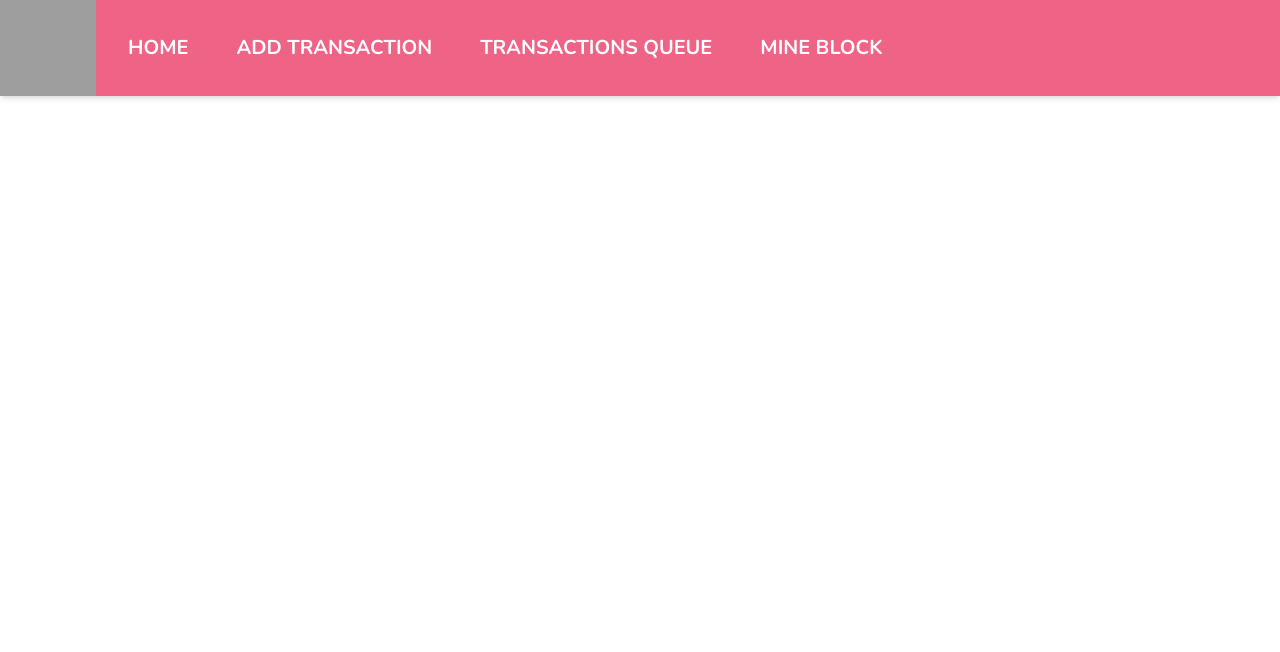
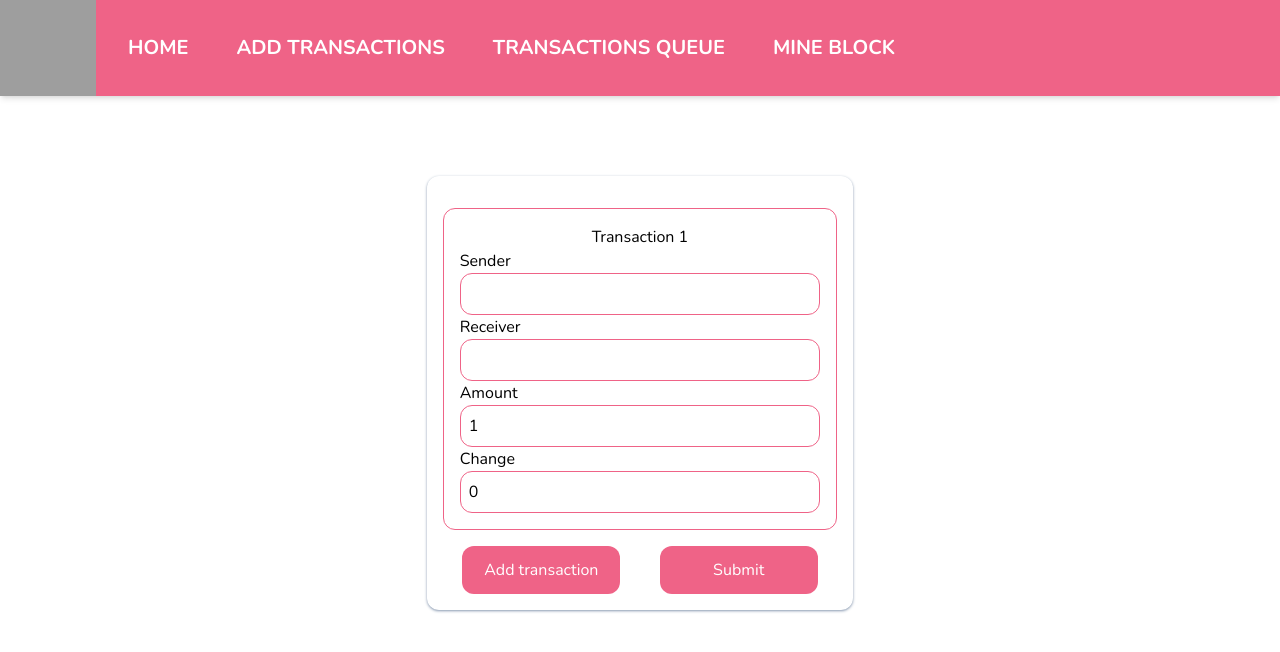
Before and after one commit to aleister1102/cate-coin, a React (Vite) app in the folder client/: page /add-transactions in a window 1280 px wide. Shown: the top 652 px of the page. Built offline with nearby package versions, Linux system fonts and the light colour scheme; no server answers; grey boxes are pictures that could not be loaded.

Commit message:
feat: add multiple transactions

```diff
--- a/client/src/App.jsx
+++ b/client/src/App.jsx
@@ -1,7 +1,7 @@
 import useFetch from './hooks/useFetch'
 import Header from './components/Header'
 import Blockchain from './components/Blockchain'
-import AddTransactionForm from './components/AddTransactionForm'
+import AddTransactionsForm from './components/AddTransactionsForm'
 import MineBlock from './components/MineBlock'
 import TransactionsQueue from './components/TransactionsQueue'
 import { BrowserRouter as Router, Routes, Route } from 'react-router-dom'
@@ -15,7 +15,7 @@ function App() {
 			<Header/>
             <Routes>
                 <Route path="/" element={<Blockchain blockchain={blockchain}/>} />
-                <Route path='/add-transaction' element={<AddTransactionForm/>} />
+                <Route path='/add-transactions' element={<AddTransactionsForm/>} />
                 <Route path='/transactions-queue' element={<TransactionsQueue blockchain={blockchain}/>} />
                 <Route path='/mine-block' element={<MineBlock/>} />
             </Routes>
--- a/client/src/components/AddTransactionForm.jsx
+++ /dev/null
@@ -1,101 +0,0 @@
-import React, { useState } from 'react'
-import { capitalizeString } from '../utils/utils'
-import ToastMessage from './ToastMessage'
-
-const controls = [
-	{
-		name: 'sender',
-		type: 'text',
-	},
-	{
-		name: 'receiver',
-		type: 'text',
-	},
-	{
-		name: 'amount',
-		type: 'number',
-	},
-	{
-		name: 'change',
-		type: 'number',
-	},
-]
-
-const initialFormData = {
-	sender: '',
-	receiver: '',
-	amount: 1,
-	change: 0,
-}
-
-export default function AddTransactionForm() {
-	const [formData, setFormData] = useState(initialFormData)
-	const [toastMessage, setToastMessage] = useState('')
-	const [showToast, setShowToast] = useState(false)
-
-	const handleInputChange = (event) => {
-		const { name, value } = event.target
-		setFormData({ ...formData, [name]: value })
-	}
-
-	const handleSubmit = async (event) => {
-		event.preventDefault()
-
-		try {
-			const response = await fetch(
-				'http://localhost:8080/add-transactions',
-				{
-					method: 'POST',
-					headers: {
-						'Content-Type': 'application/json',
-					},
-					body: JSON.stringify({ transactions: [formData] }),
-				},
-			)
-
-			const data = await response.json()
-
-			if (data) {
-				setToastMessage(data.message)
-				setShowToast(true)
-				setFormData(initialFormData)
-			}
-		} catch (error) {
-			console.error('Error:', error)
-		}
-	}
-
-	return (
-		<div className='flex justify-center items-center m-auto'>
-			<form
-				onSubmit={handleSubmit}
-				className='mt-44 p-4 rounded-xl shadow-md shadow-gray-300 w-1/3 flex flex-col items-center'>
-				{controls.map(({ name, type }, index) => (
-					<div
-						key={index}
-						className='flex flex-col w-full'>
-						<label htmlFor={name}>{capitalizeString(name)}</label>
-						<input
-							name={name}
-							type={type}
-							min={name === 'amount' ? 1 : 0}
-							value={formData[name]}
-							onChange={handleInputChange}
-							required
-							className='outline-none border border-primary rounded-xl text-base p-2'
-						/>
-					</div>
-				))}
-				<button className='bg-primary rounded-xl p-3 hover:bg-pink-600 text-white mt-4'>
-					Add transaction
-				</button>
-			</form>
-			{showToast && (
-				<ToastMessage
-					message={toastMessage}
-					onClose={() => setShowToast(false)}
-				/>
-			)}
-		</div>
-	)
-}
--- /dev/null
+++ b/client/src/components/AddTransactionsForm.jsx
@@ -0,0 +1,179 @@
+import React, { useState } from 'react'
+import { capitalizeString } from '../utils/utils'
+import ToastMessage from './ToastMessage'
+
+function Input({ name, type, transaction, index, handleInputChange }) {
+	return (
+		<div
+			key={name}
+			className='flex flex-col w-full'>
+			<label htmlFor={name}>{capitalizeString(name)}</label>
+			<input
+				name={name}
+				type={type}
+				min={name == 'amount' ? 1 : 0}
+				value={transaction[name]}
+				pattern={
+					name == 'sender' || name == 'receiver'
+						? '[a-zA-Z]{1,10}'
+						: null
+				}
+				title={
+					name == 'sender' || name == 'receiver'
+						? 'Only letters and max 10 characters'
+						: null
+				}
+				onChange={(event) => handleInputChange(event, index)}
+				required
+				className='outline-none border border-primary rounded-xl text-base p-2'
+			/>
+		</div>
+	)
+}
+
+function Inputs({ transaction, index, handleInputChange }) {
+	return Object.keys(transaction).map((name) => (
+		<Input
+			index={index}
+			name={name}
+			type={name == 'amount' || name == 'change' ? 'number' : 'text'}
+			transaction={transaction}
+			handleInputChange={handleInputChange}
+			key={`{index}-${name}`}
+		/>
+	))
+}
+
+function Button({ handler, index, text }) {
+	return (
+		<button
+			className='btn'
+			type={handler ? 'button' : 'submit'}
+			onClick={() => {
+				handler ? handler(index) : null
+			}}>
+			{text}
+		</button>
+	)
+}
+
+function ControlGroup({
+	transaction,
+	index,
+	handleInputChange,
+	handleRemoveTransaction,
+}) {
+	return (
+		<div className='control-group flex flex-col w-full items-center mt-4 border border-primary rounded-xl p-4'>
+			<h3>Transaction {index + 1}</h3>
+
+			<Inputs
+				transaction={transaction}
+				index={index}
+				handleInputChange={handleInputChange}
+			/>
+
+			{index > 0 && (
+				<Button
+					handler={handleRemoveTransaction}
+					index={index}
+					text={'Remove transaction'}
+					className={'w-full'}
+				/>
+			)}
+		</div>
+	)
+}
+
+export default function AddTransactionsForm() {
+	const initialTransaction = {
+		sender: '',
+		receiver: '',
+		amount: 1,
+		change: 0,
+	}
+
+	const initialToastMessage = {
+		message: '',
+		show: false,
+	}
+
+	const [transactions, setTransactions] = useState([initialTransaction])
+	const [toastMessage, setToastMessage] = useState(initialToastMessage)
+
+	const handleInputChange = (event, index) => {
+		const { name, value } = event.target
+		const newTransactions = [...transactions]
+		newTransactions[index][name] = value
+		setTransactions(newTransactions)
+	}
+
+	const handleAddTransaction = () => {
+		setTransactions([...transactions, initialTransaction])
+	}
+
+	const handleRemoveTransaction = (index) => {
+		const newTransactions = [...transactions]
+		newTransactions.splice(index, 1)
+		setTransactions(newTransactions)
+	}
+
+	const handleSubmit = async (event) => {
+		event.preventDefault()
+
+		try {
+			const response = await fetch(
+				'http://localhost:8080/add-transactions',
+				{
+					method: 'POST',
+					headers: {
+						'Content-Type': 'application/json',
+					},
+					body: JSON.stringify({ transactions }),
+				},
+			)
+
+			const data = await response.json()
+
+			if (data) {
+				setToastMessage({ message: data.message, show: true })
+				setTransactions([initialTransaction])
+			}
+		} catch (error) {
+			console.error('Error:', error)
+		}
+	}
+
+	return (
+		<div className='flex justify-center items-center m-auto'>
+			<form
+				onSubmit={handleSubmit}
+				className='mt-44 mb-24 p-4 rounded-xl shadow shadow-slate-400 w-1/3 flex flex-col items-center'>
+				{transactions.map((transaction, index) => (
+					<ControlGroup
+						key={index}
+						transaction={transaction}
+						index={index}
+						handleInputChange={handleInputChange}
+						handleRemoveTransaction={handleRemoveTransaction}
+					/>
+				))}
+
+				<div className='flex justify-around w-full'>
+					<Button
+						handler={handleAddTransaction}
+						text={'Add transaction'}
+					/>
+					<Button text={'Submit'} />
+				</div>
+			</form>
+
+			{toastMessage.show && (
+				<ToastMessage
+					message={toastMessage.message}
+					onClose={() => setShowToast(false)}
+				/>
+			)}
+		</div>
+	)
+}
--- a/client/src/components/Header.jsx
+++ b/client/src/components/Header.jsx
@@ -3,7 +3,7 @@ import { Link } from 'react-router-dom'
 export default function Header() {
 	const links = [
         {text: 'Home', path: '/'},
-        {text: 'Add transaction', path: '/add-transaction'},
+        {text: 'Add transactions', path: '/add-transactions'},
         {text: 'Transactions queue', path: '/transactions-queue'},
         {text: 'Mine block', path: '/mine-block'}
     ]
--- a/client/src/components/TransactionsQueue.jsx
+++ b/client/src/components/TransactionsQueue.jsx
@@ -16,24 +16,24 @@ export default function TransactionsQueue({ blockchain }) {
 
 	return (
 
-		<table class='w-3/4 mt-44 mx-auto border-2 border-primary border-collapse rounded-xl overflow-hidden shadow-md'>
+		<table className='w-3/4 mt-44 mx-auto border-2 border-primary border-collapse rounded-xl overflow-hidden shadow-md'>
 			<thead>
-				<tr class='bg-primary border-b border-pink-400'>
-					<th class='px-4 py-2 text-center text-white'>Sender</th>
-					<th class='px-4 py-2 text-center text-white'>Receiver</th>
-					<th class='px-4 py-2 text-center text-white'>Amount</th>
-					<th class='px-4 py-2 text-center text-white'>Change</th>
+				<tr className='bg-primary border-b border-pink-400'>
+					<th className='px-4 py-2 text-center text-white'>Sender</th>
+					<th className='px-4 py-2 text-center text-white'>Receiver</th>
+					<th className='px-4 py-2 text-center text-white'>Amount</th>
+					<th className='px-4 py-2 text-center text-white'>Change</th>
 				</tr>
 			</thead>
 			<tbody>
 				{transactions.map((transaction, index) => (
 					<tr
 						key={index}
-						class='border-b border-pink-400'>
-						<td class='px-4 py-2 text-center'>{transaction.sender}</td>
-						<td class='px-4 py-2 text-center'>{transaction.receiver}</td>
-						<td class='px-4 py-2 text-center'>{transaction.amount}</td>
-						<td class='px-4 py-2 text-center'>{transaction.change}</td>
+						className='border-b border-pink-400'>
+						<td className='px-4 py-2 text-center'>{transaction.sender}</td>
+						<td className='px-4 py-2 text-center'>{transaction.receiver}</td>
+						<td className='px-4 py-2 text-center'>{transaction.amount}</td>
+						<td className='px-4 py-2 text-center'>{transaction.change}</td>
 					</tr>
 				))}
 			</tbody>
--- a/client/src/index.css
+++ b/client/src/index.css
@@ -7,3 +7,13 @@
 :root {
 	font-family: 'Nunito', sans-serif;
 }
+
+.btn {
+	@apply bg-primary rounded-xl p-3 hover:bg-pink-600 text-white mt-4 w-2/5;
+}
+
+.control-group {
+	.btn {
+		@apply w-full;
+	}
+}
```
